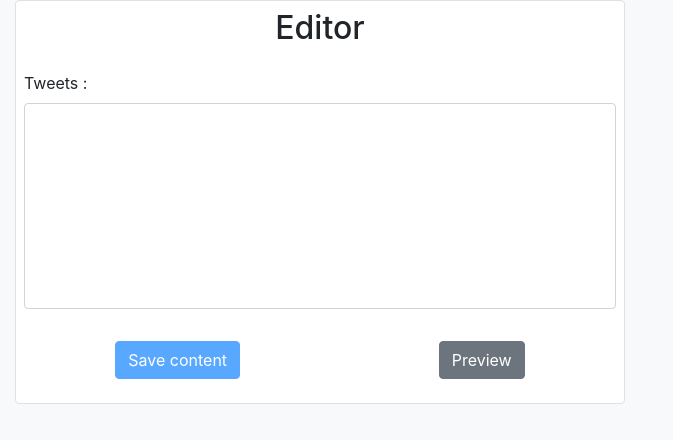
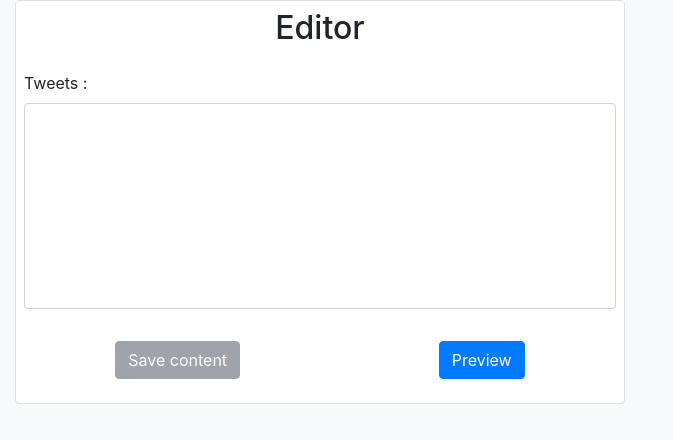
Before and after one commit to Zyigh/QuickThread, a Vue app: page / in a window 1280 px wide. Shown: the top 440 px of the page, without its empty margins (0-673 px from the left). Built offline with nearby package versions, Linux system fonts and the light colour scheme.

Commit message:
New: adds alert on save and changes preview cta color (#3)
Co-authored-by: Zyigh <hmedina.paris75@gmail.com>

```diff
--- a/src/components/TweetEditor.vue
+++ b/src/components/TweetEditor.vue
@@ -14,8 +14,14 @@
       />
     </div>
     <div class="form-group py-2 d-flex align-items-center justify-content-around">
-      <b-button variant="primary" @click="saveContent" :disabled="contentIsSameAsStore">Save content</b-button>
-      <b-button variant="secondary" @click="preview">Preview</b-button>
+      <b-button
+        :variant="contentIsSameAsStore ? 'secondary' : 'primary'"
+        @click="saveContent"
+        :disabled="contentIsSameAsStore"
+      >
+        Save content
+      </b-button>
+      <b-button variant="primary" @click="preview">Preview</b-button>
     </div>
   </div>
 </template>
@@ -36,12 +42,16 @@ export default Vue.extend({
     },
   },
   methods: {
-    preview() {
-      this.$store.dispatch('setRawContent', this.rawContent);
+    async preview() {
       this.$store.dispatch('setTweetsContent', this.rawContent);
+      if (this.$store.getters.rawContent !== this.rawContent) {
+        await this.$store.dispatch('setRawContent', this.rawContent);
+        this.$emit('contentSaved');
+      }
     },
-    saveContent() {
-      this.$store.dispatch('setRawContent', this.rawContent);
+    async saveContent() {
+      await this.$store.dispatch('setRawContent', this.rawContent);
+      this.$emit('contentSaved');
     },
   },
 });
--- a/src/views/TwitterThreader.vue
+++ b/src/views/TwitterThreader.vue
@@ -1,8 +1,22 @@
 <template>
   <div class="container-fluid">
     <div class="row">
+      <b-alert
+        class="mt-4 col-md-6 offset-md-3 position-fixed z-index"
+        :show="timeBeforeClosingAlert"
+        :dismissible="true"
+        :fade="true"
+        variant="success"
+        @dismiss-count-down="countDownChanged"
+      >
+        <p class="p-0 m-0">
+          Your content has been saved successfuly ! It will be available next time you come here.
+        </p>
+    </b-alert>
+    </div>
+    <div class="row">
       <div class="col-md-6">
-        <TweetEditor/>
+        <TweetEditor @contentSaved="showSuccessAlert" />
       </div>
       <div class="col-md-6">
         <TweetsPreview v-if="hasElements"/>
@@ -11,8 +25,15 @@
   </div>
 </template>
 
+<style scoped>
+  .z-index {
+    z-index: 8;
+  }
+</style>
+
 <script lang="ts">
 import Vue from 'vue';
+
 import TweetEditor from '../components/TweetEditor.vue';
 import TweetsPreview from '../components/TweetsPreview.vue';
 
@@ -22,6 +43,11 @@ export default Vue.extend({
     TweetEditor,
     TweetsPreview,
   },
+  data() {
+    return {
+      timeBeforeClosingAlert: 0 as number,
+    };
+  },
   computed: {
     tweetsFormatted(): string[] {
       return this.$store.getters.tweetsFormatted;
@@ -30,5 +56,13 @@ export default Vue.extend({
       return 0 < this.tweetsFormatted.length;
     },
   },
+  methods: {
+    showSuccessAlert() {
+      this.timeBeforeClosingAlert = 5;
+    },
+    countDownChanged(dismissCountDown: number) {
+      this.timeBeforeClosingAlert = dismissCountDown;
+    },
+  },
 });
 </script>
```
